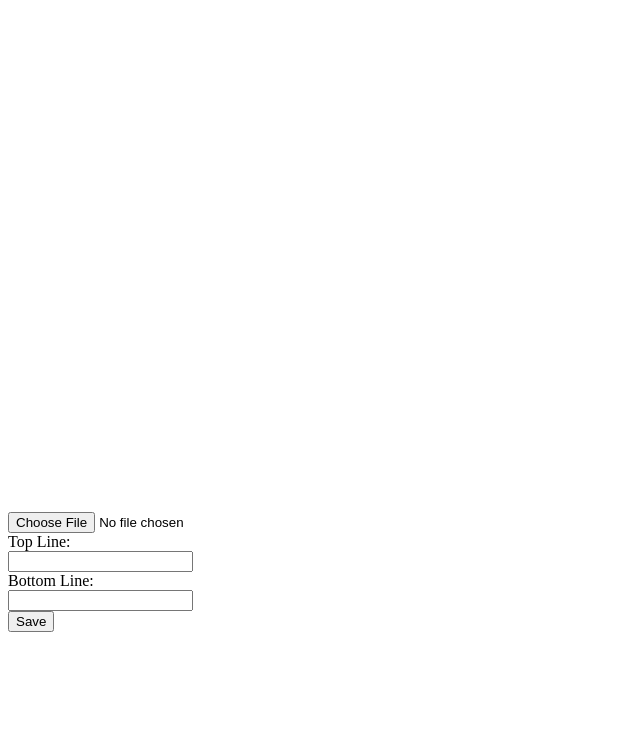
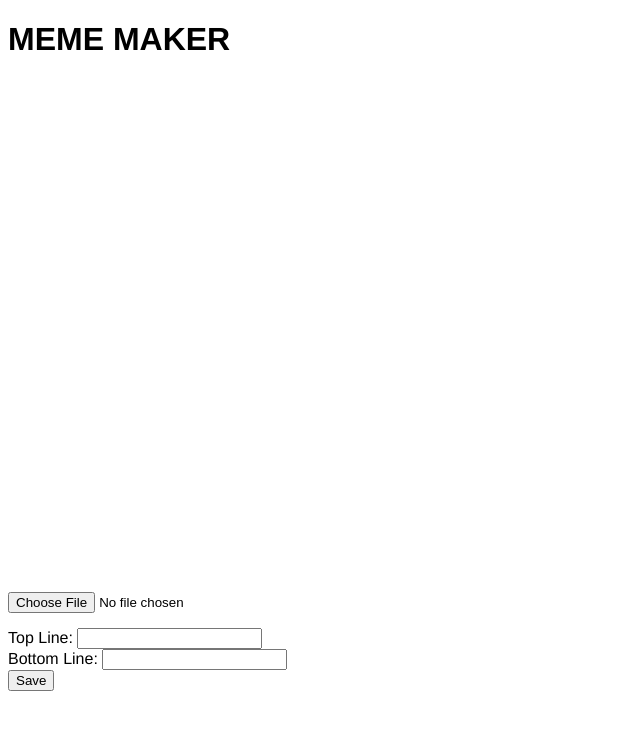
Before and after one commit to Citrix94/HTML5-CANVAS---CodersTrust, a plain HTML site: page index.html in a window 1280 px wide. Shown: the whole page, without its empty margins (0-640 px from the left). Drawn offline with Linux system fonts and the light colour scheme.

Commit message:
Update index.html

```diff
--- a/index.html
+++ b/index.html
@@ -1,24 +1,27 @@
 <!DOCTYPE html>
 <html>
 <head>
-    <title>MemeMaker-Simple</title>
+    <title>MEME MAKER</title>
     <meta name="viewport" content="width=device-width, initial-scale=1.0, maximum-scale=1.0">
-    <meta name="mobile-web-app-capable" content="yes">
-    <meta name="apple-mobile-web-app-capable" content="yes">
-    <link href="styles.css" rel="stylesheet">
+    <link href="style.css" rel="stylesheet">
 </head>
 <body>
-    <div id="image-container">
-        <canvas width="500" height="500"></canvas>
-        <div id="input-container">
+    <header>
+        <h1>MEME MAKER</h1>
+    </header>
+    <section id="main-container">
+    <div id="first-container">
+        <canvas id="image-place" width="500" height="500"></canvas>
+    </div>
+    <div id="second-container">
             <input type="file" id="file" class="input" /><br />
-            <span>Top Line:</span><br/>
-            <input id="topLineText" class="input" type="text"><br/>
-            <span>Bottom Line:</span><br/>
-            <input id="bottomLineText" class="input" type="text"><br/>
+            <span>Top Line:</span>
+            <input id="topLineText" class="second-input" type="text"><br/>
+            <span>Bottom Line:</span>
+            <input id="bottomLineText" class="second-input" type="text"><br/>
             <button id="saveBtn">Save</button>
-        </div>
     </div>
+    </section>
 <script src="main.js"></script>
 </body>
 </html>
```
